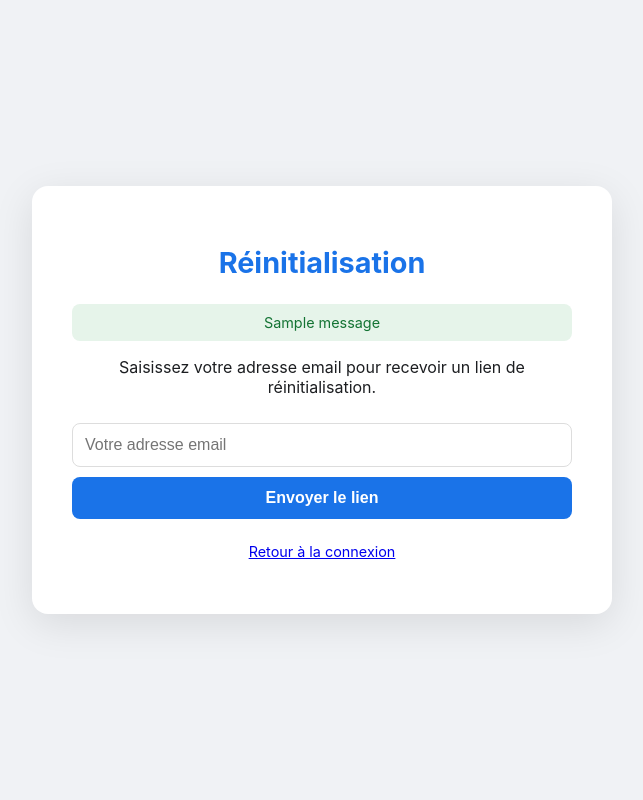
After one commit to admin5004/trade-analyser-bourse, a Flask app: page /forgot-password in a window 1280 px wide. The commit adds this page. Shown: the whole page, without its empty margins (318-961 px from the left). Run offline with Flask 3, Linux system fonts and the light colour scheme; tables that the repository leaves empty hold one stand-in row (values such as "Sample post"); one stand-in notice (Sample message) is shown.

Commit message:
feat: add password reset functionality and forgot password routes

```diff
--- a/app.py
+++ b/app.py
@@ -9,6 +9,7 @@ from datetime import datetime, timedelta
 from dotenv import load_dotenv
 
 from flask import Flask, render_template, request, redirect, url_for, jsonify, session, flash
+from werkzeug.middleware.proxy_fix import ProxyFix
 from apscheduler.schedulers.background import BackgroundScheduler
 from apscheduler.triggers.interval import IntervalTrigger
 import yfinance as yf
@@ -50,6 +51,7 @@ logging.basicConfig(level=logging.INFO, format='%(asctime)s - %(name)s - %(level
 logger = logging.getLogger("TradingApp")
 
 app = Flask(__name__)
+app.wsgi_app = ProxyFix(app.wsgi_app, x_for=1, x_proto=1, x_host=1, x_port=1)
 # On s'assure d'avoir une clé secrète pour les sessions
 app.secret_key = os.environ.get("SECRET_KEY", "trading-analyzer-super-secret-key-12345")
 VERSION = "4.0.0 (Modular Edition)"
@@ -168,6 +170,67 @@ def ultra_login():
     session['pending_email'] = email
     session['pending_user_id'] = user[0]
     return redirect(url_for('ultra_verify_page'))
+
+@app.route('/forgot-password', methods=['GET', 'POST'])
+def ultra_forgot_password():
+    if request.method == 'POST':
+        email = request.form.get('email', '').strip().lower()
+        with get_db_connection() as conn:
+            cursor = conn.cursor()
+            cursor.execute("SELECT id FROM users WHERE email = ?", (email,))
+            user = cursor.fetchone()
+
+        if user:
+            token = generate_token()
+            with get_db_connection() as conn:
+                cursor = conn.cursor()
+                cursor.execute("INSERT OR REPLACE INTO activation_codes (email, code, type, expires_at) VALUES (?, ?, ?, ?)",
+                             (email, token, 'reset', (datetime.now() + timedelta(hours=1)).isoformat()))
+                conn.commit()
+
+            reset_url = url_for('ultra_reset_password', token=token, _external=True)
+            subject = "Réinitialisation de votre mot de passe"
+            body = f"Cliquez sur le lien suivant pour réinitialiser votre mot de passe : <a href='{reset_url}'>{reset_url}</a> (Lien valable 1 heure)"
+            send_auth_email(email, subject, body)
+
+        flash("Si cet email existe, un lien de réinitialisation a été envoyé.", "success")
+        return redirect(url_for('ultra_forgot_password'))
+
+    return render_template('forgot_password.html')
+
+@app.route('/reset-password/<token>', methods=['GET', 'POST'])
+def ultra_reset_password(token):
+    with get_db_connection() as conn:
+        cursor = conn.cursor()
+        cursor.execute("SELECT email FROM activation_codes WHERE code = ? AND type = 'reset' AND expires_at > ?",
+                     (token, datetime.now().isoformat()))
+        row = cursor.fetchone()
+
+    if not row:
+        flash("Lien invalide ou expiré", "error")
+        return redirect(url_for('ultra_home'))
+
+    email = row[0]
+
+    if request.method == 'POST':
+        password = request.form.get('password', '').strip()
+        confirm = request.form.get('confirm_password', '').strip()
+
+        if not password or password != confirm:
+            flash("Les mots de passe ne correspondent pas", "error")
+            return render_template('reset_password.html')
+
+        hashed = hash_password(password)
+        with get_db_connection() as conn:
+            cursor = conn.cursor()
+            cursor.execute("UPDATE users SET password_hash = ? WHERE email = ?", (hashed, email))
+            cursor.execute("DELETE FROM activation_codes WHERE email = ? AND type = 'reset'", (email,))
+            conn.commit()
+
+        flash("Votre mot de passe a été réinitialisé avec succès.", "success")
+        return redirect(url_for('ultra_home'))
+
+    return render_template('reset_password.html')
 
 @app.route('/verify-code', methods=['GET', 'POST'])
 def ultra_verify_page():
@@ -401,5 +464,5 @@ if __name__ == '__main__':
     # Lancement d'un cycle initial en arrière-plan
     threading.Thread(target=fetch_market_data_job).start()
 
-    port = int(os.environ.get("PORT", 5000))
+    port = int(os.environ.get("PORT", 8888))
     app.run(debug=False, host='0.0.0.0', port=port, use_reloader=False)
--- /dev/null
+++ b/templates/forgot_password.html
@@ -0,0 +1,41 @@
+<!DOCTYPE html>
+<html lang="fr">
+<head>
+    <meta charset="UTF-8">
+    <meta name="viewport" content="width=device-width, initial-scale=1.0">
+    <title>Mot de passe oublié - Trading Analyzer Pro</title>
+    <style>
+        body { font-family: 'Inter', sans-serif; background-color: #f0f2f5; display: flex; justify-content: center; align-items: center; min-height: 100vh; margin: 0; color: #1c1e21; }
+        .login-card { background: white; padding: 2.5rem; border-radius: 16px; box-shadow: 0 10px 40px rgba(0,0,0,0.1); max-width: 500px; width: 100%; text-align: center; }
+        h1 { color: #1a73e8; margin-bottom: 1.5rem; font-size: 1.8rem; }
+        input[type="email"] { width: 100%; padding: 12px; margin: 10px 0; border: 1px solid #ddd; border-radius: 8px; box-sizing: border-box; font-size: 1rem; }
+        button { width: 100%; padding: 12px; background: #1a73e8; color: white; border: none; border-radius: 8px; font-size: 1rem; font-weight: bold; cursor: pointer; transition: 0.2s; }
+        button:hover { background: #1557b0; }
+        .flash { padding: 10px; margin-bottom: 15px; border-radius: 8px; font-size: 0.9rem; }
+        .flash.error { background: #fce8e6; color: #c5221f; }
+        .flash.success { background: #e6f4ea; color: #137333; }
+    </style>
+</head>
+<body>
+    <div class="login-card">
+        <h1>Réinitialisation</h1>
+
+        {% with messages = get_flashed_messages(with_categories=true) %}
+          {% if messages %}
+            {% for category, message in messages %}
+              <div class="flash {{ category }}">{{ message }}</div>
+            {% endfor %}
+          {% endif %}
+        {% endwith %}
+
+        <p>Saisissez votre adresse email pour recevoir un lien de réinitialisation.</p>
+
+        <form action="/forgot-password" method="POST">
+            <input type="email" name="email" placeholder="Votre adresse email" required>
+            <button type="submit">Envoyer le lien</button>
+        </form>
+
+        <p style="margin-top: 1.5rem; font-size: 0.9rem;"><a href="/">Retour à la connexion</a></p>
+    </div>
+</body>
+</html>
--- a/templates/welcome.html
+++ b/templates/welcome.html
@@ -56,6 +56,7 @@
             </div>
 
             <button type="submit">Accéder à l'outil</button>
+            <p style="margin-top: 1rem; font-size: 0.85rem;"><a href="/forgot-password" style="color: #666; text-decoration: none;">Mot de passe oublié ?</a></p>
         </form>
 
         <p style="margin-top: 1.5rem; font-size: 0.9rem;">Pas encore de compte ? <a href="/register">Créer un compte</a></p>
```
Also changed, not shown: templates/reset_password.html (added, +38 -0 lines).
